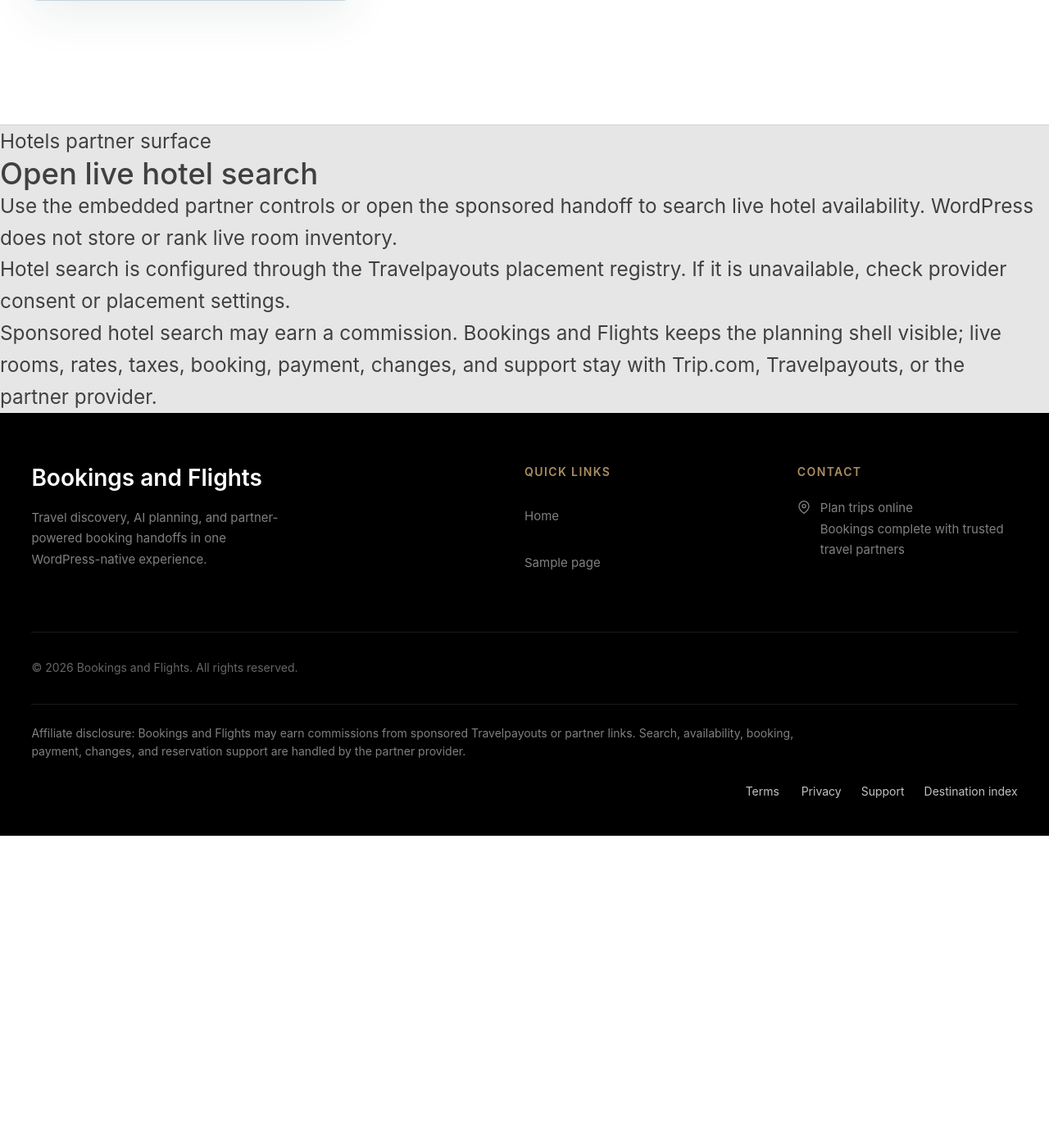
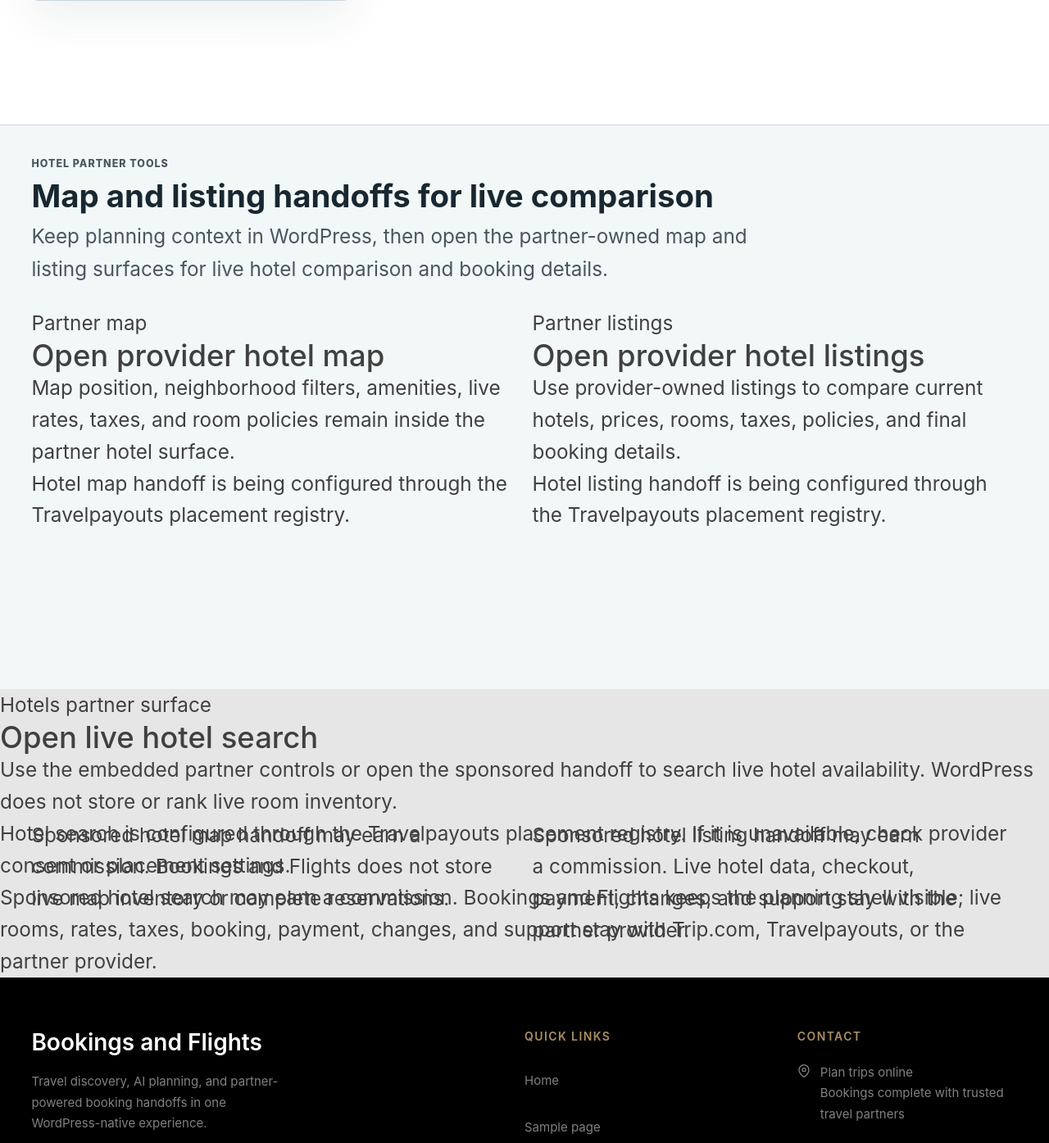
Before and after one commit to cavraeg-eng/bookings-and-flight, a WordPress theme: template themes/bookings-and-flights-static/page-hotels.php in a window 1280 px wide. Shown: the part 1723-3118 px from the top of the page at 82% size. Before the commit the page ends 2743 px from the top, so only its background shows below. Run offline with PHP 8.4 and a stand-in for WordPress, Linux system fonts and the light colour scheme; the site name, menu and one post (Sample post) are stand-ins, and other content is empty.

Commit message:
Add hotel companion placements and SubIDs

```diff
--- a/plugins/bookings-flights-core/includes/frontend/class-travelpayouts-widget-renderer.php
+++ b/plugins/bookings-flights-core/includes/frontend/class-travelpayouts-widget-renderer.php
@@ -360,6 +360,8 @@ final class Travelpayouts_Widget_Renderer {
 			self::DEFAULT_CLASS,
 			self::DEFAULT_CLASS . '--' . sanitize_html_class( (string) ( $placement['vertical'] ?? 'travel' ) ),
 			self::DEFAULT_CLASS . '--' . sanitize_html_class( (string) ( $placement['render_mode'] ?? 'placement' ) ),
+			self::DEFAULT_CLASS . '--' . sanitize_html_class( (string) ( $placement['widget_family'] ?? 'widget' ) ),
+			self::DEFAULT_CLASS . '--placement-' . sanitize_html_class( (string) ( $placement['key'] ?? $attributes['placement'] ?? 'placement' ) ),
 			'is-' . sanitize_html_class( $state ),
 		);
 		$extra_class = (string) ( $attributes['class'] ?? '' );
--- a/plugins/bookings-flights-core/includes/services/class-travelpayouts-widget-registry-service.php
+++ b/plugins/bookings-flights-core/includes/services/class-travelpayouts-widget-registry-service.php
@@ -21,7 +21,7 @@ final class Travelpayouts_Widget_Registry_Service {
 
 	private const VERTICALS = array( 'flights', 'hotels', 'cars', 'activities', 'packages', 'route', 'destination', 'deal', 'ai', 'saved_trip' );
 
-	private const WIDGET_FAMILIES = array( 'white_label_search', 'white_label_results', 'flight_form', 'popular_routes', 'low_price_calendar', 'route_map', 'hotel_search', 'hotel_map', 'partner_link_card' );
+	private const WIDGET_FAMILIES = array( 'white_label_search', 'white_label_results', 'flight_form', 'popular_routes', 'low_price_calendar', 'route_map', 'hotel_search', 'hotel_map', 'hotel_listing', 'partner_link_card' );
 
 	private const RENDER_MODES = array( 'official_shortcode', 'dashboard_script', 'iframe', 'handoff_link', 'disabled' );
 
--- a/themes/bookings-and-flights-static/assets/css/hotel-guide.css
+++ b/themes/bookings-and-flights-static/assets/css/hotel-guide.css
@@ -259,6 +259,50 @@
   scroll-margin-block-start: 110px;
 }
 
+.hotel-partner-placements {
+  padding-block: var(--space-l);
+  background: hsl(190 28% 96%);
+}
+
+.hotel-partner-placements__inner {
+  display: grid;
+  gap: var(--space-m);
+  inline-size: min(100%, var(--container-max));
+  margin-inline: auto;
+  padding-inline: var(--container-padding);
+}
+
+.hotel-partner-placements__grid {
+  display: grid;
+  grid-template-columns: repeat(2, minmax(0, 1fr));
+  gap: var(--space-s);
+  align-items: stretch;
+}
+
+.hotel-partner-placements .search-placement {
+  height: 100%;
+  margin: 0;
+}
+
+.hotel-partner-placements .search-placement__widget,
+.hotel-partner-placements .baf-travelpayouts-widget,
+.hotel-partner-placements .baf-travelpayouts-widget__body {
+  height: 100%;
+}
+
+.hotel-partner-placements .baf-travelpayouts-widget__body {
+  display: grid;
+  align-items: center;
+}
+
+.hotel-partner-placements .baf-travelpayouts-widget--handoff_link {
+  min-height: 0;
+}
+
+.hotel-partner-placements .baf-travelpayouts-widget--handoff_link .baf-travelpayouts-widget__body {
+  min-block-size: 9rem;
+}
+
 .hotel-guide-provider .search-placement {
   margin-inline: 0;
 }
@@ -367,7 +411,8 @@
   .hotel-guide-module-grid,
   .hotel-guide-card-grid,
   .hotel-guide-listing,
-  .hotel-guide-teaser .hotel-guide-listing {
+  .hotel-guide-teaser .hotel-guide-listing,
+  .hotel-partner-placements__grid {
     grid-template-columns: repeat(2, minmax(0, 1fr));
   }
 }
@@ -377,6 +422,7 @@
   .hotel-guide-card-grid,
   .hotel-guide-listing,
   .hotel-guide-teaser .hotel-guide-listing,
+  .hotel-partner-placements__grid,
   .hotel-guide-listing-card__facts {
     grid-template-columns: 1fr;
   }
--- a/themes/bookings-and-flights-static/page-hotels.php
+++ b/themes/bookings-and-flights-static/page-hotels.php
@@ -138,6 +138,7 @@ $city_guides = new WP_Query(
 
 $destinations_url = get_post_type_archive_link( 'destination' );
 $destinations_url = is_string( $destinations_url ) && '' !== $destinations_url ? $destinations_url : home_url( '/destinations/' );
+$placement_channel = 'home' === $surface ? 'homepage' : 'search_page';
 
 get_header();
 ?>
@@ -282,6 +283,20 @@ get_header();
 		</div>
 	</section>
 
+	<?php
+	get_template_part(
+		'template-parts/hotel-discovery-placements',
+		null,
+		array(
+			'title'       => __( 'Map and listing handoffs for live comparison', 'bookings_and_flights' ),
+			'description' => __( 'Keep planning context in WordPress, then open the partner-owned map and listing surfaces for live hotel comparison and booking details.', 'bookings_and_flights' ),
+			'channel'     => $placement_channel,
+			'slug_prefix' => 'hotels_landing',
+			'details'     => $details,
+		)
+	);
+	?>
+
 	<div id="hotels-provider-search" class="search-page__content search-page__content--provider">
 		<?php
 		get_template_part(
@@ -290,7 +305,7 @@ get_header();
 			array(
 				'placement'        => 'hotels_partner_search',
 				'surface'          => 'hotels',
-				'channel'          => 'home' === $surface ? 'homepage' : 'search_page',
+				'channel'          => $placement_channel,
 				'slug'             => 'hotel_search',
 				'class'            => 'search-placement--hotels',
 				'eyebrow'          => __( 'Hotels partner surface', 'bookings_and_flights' ),
--- /dev/null
+++ b/themes/bookings-and-flights-static/template-parts/hotel-discovery-placements.php
@@ -0,0 +1,82 @@
+<?php
+/**
+ * Hotel companion placements for provider-owned maps and listings.
+ *
+ * @package Bookings_and_Flights_Static
+ */
+
+$args = wp_parse_args(
+	isset( $args ) && is_array( $args ) ? $args : array(),
+	array(
+		'title'       => __( 'Provider hotel map and listing handoffs', 'bookings_and_flights' ),
+		'description' => __( 'Use these sponsored companion placements to continue into provider-owned map controls, hotel listings, rates, taxes, booking, payment, changes, and support.', 'bookings_and_flights' ),
+		'channel'     => 'search_page',
+		'slug_prefix' => 'hotels',
+		'class'       => '',
+		'details'     => array(),
+	)
+);
+
+$title_id    = wp_unique_id( 'hotel-discovery-placements-title-' );
+$channel     = sanitize_key( (string) $args['channel'] );
+$slug_prefix = sanitize_key( (string) $args['slug_prefix'] );
+$class       = sanitize_html_class( (string) $args['class'] );
+$details     = is_array( $args['details'] ) ? $args['details'] : array();
+
+$placements = array(
+	array(
+		'placement'   => 'hotels_map_handoff',
+		'slug_suffix' => 'hotel_map',
+		'class'       => 'search-placement--hotel-companion search-placement--hotel-map',
+		'eyebrow'     => __( 'Partner map', 'bookings_and_flights' ),
+		'title'       => __( 'Open provider hotel map', 'bookings_and_flights' ),
+		'description' => __( 'Map position, neighborhood filters, amenities, live rates, taxes, and room policies remain inside the partner hotel surface.', 'bookings_and_flights' ),
+		'fallback'    => __( 'Hotel map handoff is being configured through the Travelpayouts placement registry.', 'bookings_and_flights' ),
+		'support'     => __( 'Sponsored hotel map handoff may earn a commission. Bookings and Flights does not store live map inventory or complete reservations.', 'bookings_and_flights' ),
+	),
+	array(
+		'placement'   => 'hotels_listing_handoff',
+		'slug_suffix' => 'hotel_listings',
+		'class'       => 'search-placement--hotel-companion search-placement--hotel-listings',
+		'eyebrow'     => __( 'Partner listings', 'bookings_and_flights' ),
+		'title'       => __( 'Open provider hotel listings', 'bookings_and_flights' ),
+		'description' => __( 'Use provider-owned listings to compare current hotels, prices, rooms, taxes, policies, and final booking details.', 'bookings_and_flights' ),
+		'fallback'    => __( 'Hotel listing handoff is being configured through the Travelpayouts placement registry.', 'bookings_and_flights' ),
+		'support'     => __( 'Sponsored hotel listing handoff may earn a commission. Live hotel data, checkout, payment, changes, and support stay with the partner provider.', 'bookings_and_flights' ),
+	),
+);
+?>
+
+<section class="<?php echo esc_attr( trim( 'hotel-partner-placements ' . $class ) ); ?>" aria-labelledby="<?php echo esc_attr( $title_id ); ?>">
+	<div class="hotel-partner-placements__inner">
+		<div class="hotel-guide-heading">
+			<p class="hotel-guide-heading__eyebrow"><?php esc_html_e( 'Hotel partner tools', 'bookings_and_flights' ); ?></p>
+			<h2 id="<?php echo esc_attr( $title_id ); ?>"><?php echo esc_html( (string) $args['title'] ); ?></h2>
+			<p><?php echo esc_html( (string) $args['description'] ); ?></p>
+		</div>
+
+		<div class="hotel-partner-placements__grid">
+			<?php foreach ( $placements as $placement ) : ?>
+				<?php
+				get_template_part(
+					'template-parts/travel-search-placement',
+					null,
+					array(
+						'placement'        => $placement['placement'],
+						'surface'          => 'hotels',
+						'channel'          => $channel,
+						'slug'             => trim( $slug_prefix . '_' . sanitize_key( $placement['slug_suffix'] ), '_' ),
+						'class'            => $placement['class'],
+						'eyebrow'          => $placement['eyebrow'],
+						'title'            => $placement['title'],
+						'description'      => $placement['description'],
+						'details'          => $details,
+						'fallback_message' => $placement['fallback'],
+						'support_note'     => $placement['support'],
+					)
+				);
+				?>
+			<?php endforeach; ?>
+		</div>
+	</div>
+</section>
--- a/themes/bookings-and-flights-static/template-parts/travel-search-placement.php
+++ b/themes/bookings-and-flights-static/template-parts/travel-search-placement.php
@@ -28,7 +28,15 @@ $placement = sanitize_key( (string) $args['placement'] );
 $surface   = sanitize_key( (string) $args['surface'] );
 $channel   = sanitize_key( (string) $args['channel'] );
 $slug      = sanitize_key( (string) $args['slug'] );
-$class     = sanitize_html_class( (string) $args['class'] );
+$class     = implode(
+	' ',
+	array_filter(
+		array_map(
+			'sanitize_html_class',
+			preg_split( '/\s+/', (string) $args['class'] ) ?: array()
+		)
+	)
+);
 $details   = is_array( $args['details'] ) ? $args['details'] : array();
 $origin      = strtoupper( trim( (string) $args['origin'] ) );
 $origin      = preg_match( '/^[A-Z]{3}$/', $origin ) ? $origin : '';
```
Also changed, not shown: plugins/bookings-flights-core/includes/services/class-travelpayouts-widget-starter-placements.php (+95 -4 lines), themes/bookings-and-flights-static/single-destination.php (+19 -0 lines), .plan/architecture-baseline.md, .plan/known-issues.md, .plan/phase-review-log.md, .plan/phased-implementation.md, .plan/regression-watchlist.md, .plan/validation-baseline.md, plugins/bookings-flights-core/assets/css/frontend.css.
